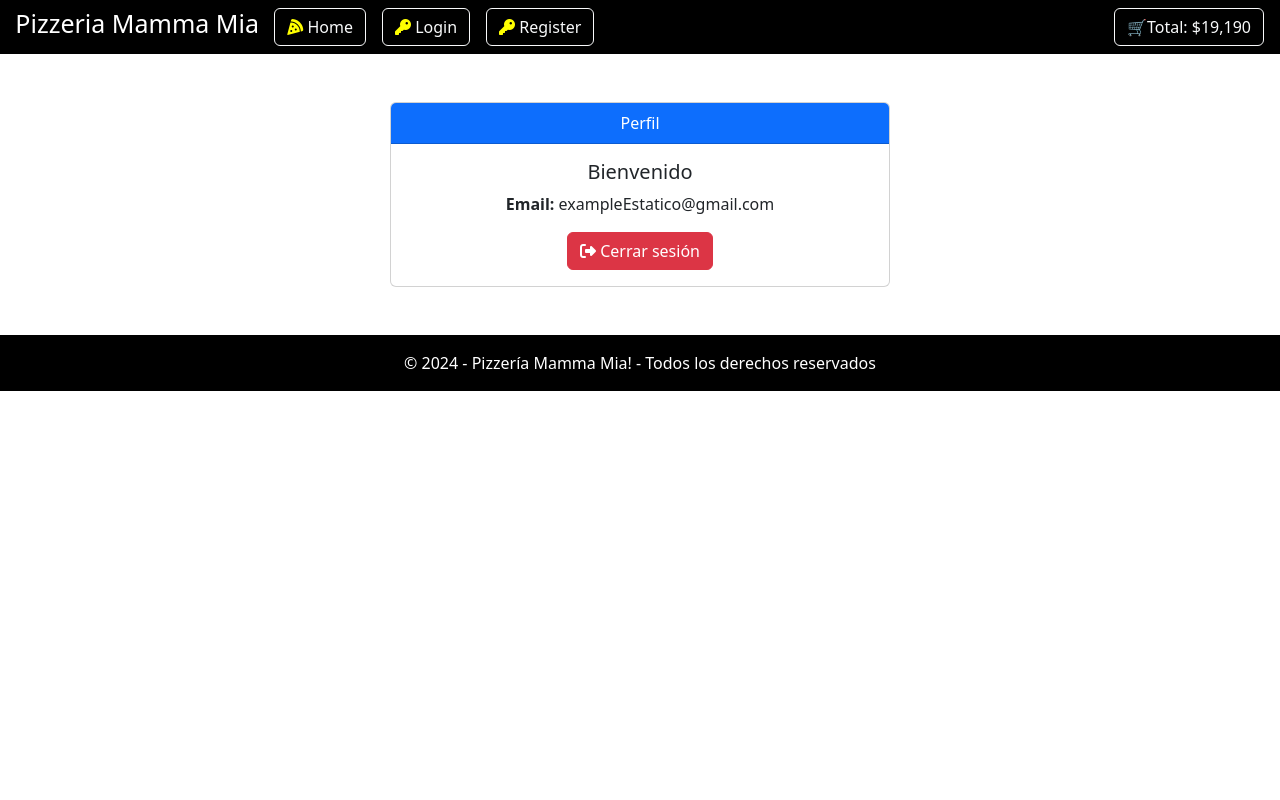
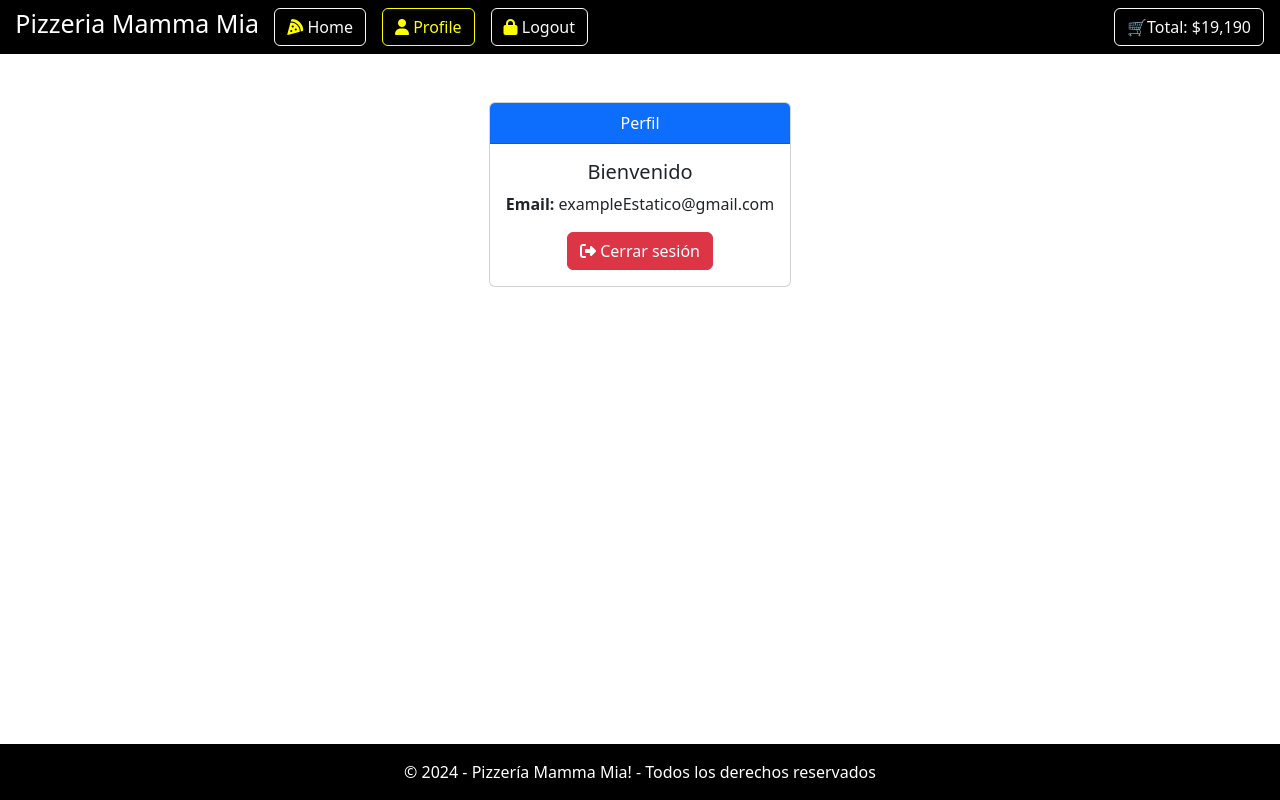
Before and after one commit to WwIiNnEeRrDd/Pizzeria-React-hito8-final, a React (Vite) app: page /profile in a window 1280 px wide. Built offline with nearby package versions, Linux system fonts and the light colour scheme.

Commit message:
hito 7 useParams, useNavigate y rutas protegidas

```diff
--- a/src/App.jsx
+++ b/src/App.jsx
@@ -10,11 +10,13 @@ import NotFound from './pages/NotFound';
 import { Route, Routes } from 'react-router-dom';
 import Profile from './pages/Profile';
 import { CartProvider } from './context/CartContext';
+import { UserProvider } from './context/UserContext';
 
 function App() {
 
   return (
     <>
+      <UserProvider>
         <CartProvider>
           <Navbar></Navbar>
           <Routes>
@@ -22,12 +24,13 @@ function App() {
             <Route path='/cart' element={<Cart></Cart>}></Route>
             <Route path='/login' element={<Login></Login>}></Route>
             <Route path='/register' element={<Register></Register>}></Route>
-          <Route path='/pizza/p001' element={<Pizza></Pizza>}></Route>
+            <Route path='/pizza/:id' element={<Pizza></Pizza>}></Route>
             <Route path='/profile' element={<Profile></Profile>}></Route>
             <Route path='*' element={<NotFound></NotFound>}></Route>
           </Routes>
           <Footer></Footer>
         </CartProvider>
+      </UserProvider>
     </>
   )
 }
--- a/src/assets/styles.css
+++ b/src/assets/styles.css
@@ -1,3 +1,9 @@
+#root {
+    display: flex;
+    flex-direction: column;
+    min-height: 100vh;
+}
+
 .header{
     background-image: linear-gradient(
       rgba(0, 0, 0, 0.5), /* Capa negra con opacidad */
@@ -21,7 +27,12 @@
 .navbar{
     background-color: black;
     color: white;
+}
 
+.navbar .press {
+    background-color: black;
+    color: yellow;
+    border-color: yellow;
 }
 
 .navbar i{
@@ -58,9 +69,11 @@
     object-fit: cover;
 }
 
-.footer{
+.footer {
     background-color: black;
     color: white;
+    margin-top: auto;
+    text-align: center;
 }
 
 .form-container {
--- a/src/components/CardPizza.jsx
+++ b/src/components/CardPizza.jsx
@@ -2,10 +2,12 @@ import React, { useContext } from 'react'
 import { Button, Card, ListGroup } from 'react-bootstrap'
 import { formatter } from '../utils/formatter'
 import { CartContext } from '../context/CartContext';
+import { useNavigate } from 'react-router-dom';
 
 const CardPizza = (props) => {
 
     const { addToCart } = useContext(CartContext);
+    const navigate = useNavigate();
 
     const handleAddProducts = () => {
         addToCart({
@@ -13,7 +15,11 @@ const CardPizza = (props) => {
             name: props.name,
             price: props.price,
             img: props.img
-          });
+        });
+    }
+
+    const handlePizzaDetails = () => {
+        navigate(`/pizza/${props.id}`);
     }
 
   return (
@@ -32,7 +38,7 @@ const CardPizza = (props) => {
                 <h1 className='fs-4 text-center'>Precio: ${formatter(props.price)}</h1>
             </Card.Body>
             <Card.Body className='d-flex justify-content-evenly pt-0'>
-                <Button variant="light border-black">Ver más <i className="fa-solid fa-eye"></i></Button>
+                <Button variant="light border-black" onClick={handlePizzaDetails}>Ver más <i className="fa-solid fa-eye"></i></Button>
                 <Button variant="dark" onClick={handleAddProducts}>Añadir 🛒</Button>
             </Card.Body>
         </Card>
--- a/src/components/Navbar.jsx
+++ b/src/components/Navbar.jsx
@@ -2,56 +2,67 @@ import React, { useContext } from 'react'
 
 import '../assets/styles.css';
 import 'bootstrap/dist/css/bootstrap.min.css';
-import { Link } from 'react-router-dom';
 import { CartContext } from '../context/CartContext';
+import { NavLink } from 'react-router-dom';
+import { UserContext } from '../context/UserContext';
+import { Button } from 'react-bootstrap';
 
 const Navbar = () => {
+    const { calculateTotal } = useContext(CartContext);
+    const { logout, userToken } = useContext(UserContext);
 
- const { calculateTotal } = useContext(CartContext);
-
- const token = false;
+    const css = ({ isActive }) => `btn btn-outline-light me-3 ${isActive ? 'press' : ''}`
 
     return (
-    <div className='navbar'>
-        <div className='menu'>
+      <div className="navbar">
+        <div className="menu">
           <h2>Pizzeria Mamma Mia</h2>
-            <Link to="/" className="btn btn-outline-light me-3">
-                <i className="fa-solid fa-pizza-slice "></i> Home
-            </Link>
-            {token ?
-            (
+          <NavLink
+            to="/"
+            className={css}
+          >
+            <i className="fa-solid fa-pizza-slice"></i> Home
+          </NavLink>
+
+          {userToken ? (
             <>
-                    <Link to="/profile" className="btn btn-outline-light me-3">
+                <NavLink
+                    to="/profile"
+                    className={css}
+                >
                     <i className="fa-solid fa-user"></i> Profile
-                    </Link>
-                    <Link className="btn btn-outline-light me-3">
+                </NavLink>
+                <Button variant="outline-light" onClick={logout}>
                     <i className="fa-solid fa-lock"></i> Logout
-                    </Link>
+                </Button>
             </>
-            ) :
-            (
+          ) : (
             <>
-                    <Link to="/login" className="btn btn-outline-light me-3">
+              <NavLink
+                to="/login"
+                className={css}
+              >
                 <i className="fa-solid fa-key"></i> Login
-                    </Link>
-                    <Link to="/register" className="btn btn-outline-light me-3">
+              </NavLink>
+              <NavLink
+                to="/register"
+                className={css}
+              >
                 <i className="fa-solid fa-key"></i> Register
-                    </Link>
+              </NavLink>
             </>
           )}
+        </div>
+        <div className="carrito">
+          <NavLink
+            to="/cart"
+            className={css}
+          >
+            🛒Total: ${calculateTotal() || 0}
+          </NavLink>
+        </div>
+      </div>
+    );
+  };
 
-
-
-        </div>
-        <div className='carrito'>
-            <Link to="/cart" className="btn btn-outline-light me-3">
-                🛒Total: ${calculateTotal() || 0}
-            </Link>
-        </div>
-
-
-    </div>
-  )
-}
-
-export default Navbar
+  export default Navbar;
--- a/src/context/CartContext.jsx
+++ b/src/context/CartContext.jsx
@@ -57,7 +57,6 @@ export const CartProvider = ({ children }) => {
         });
     };
 
-
     const values = {
         handleAddCount,
         handleRestCount,
--- /dev/null
+++ b/src/context/UserContext.jsx
@@ -0,0 +1,24 @@
+import { createContext, useState } from "react"
+
+export const UserContext = createContext()
+
+export const UserProvider = ({ children }) => {
+
+    const [userToken, setUserToken] = useState(true);
+
+    const logout = () => {
+        setUserToken(false);
+    }
+
+    const values = {
+        userToken,
+        logout
+    }
+
+    return(
+        <UserContext.Provider value={values}>
+            {children}
+        </UserContext.Provider>
+    )
+
+}
--- a/src/pages/Cart.jsx
+++ b/src/pages/Cart.jsx
@@ -3,10 +3,12 @@ import { Container, Row, Col, Button } from "react-bootstrap";
 import { pizzaCart } from '../utils/pizzas.js'
 import { formatter } from '../utils/formatter.js'
 import { CartContext } from "../context/CartContext.jsx";
+import { UserContext } from "../context/UserContext.jsx";
 
 const Cart = () => {
 
   const { pizzaCartTotal, handleAddCount, handleRestCount, calculateTotal } = useContext(CartContext);
+  const { userToken } = useContext(UserContext);
 
   return (
     <Container className="mt-4">
@@ -70,7 +72,7 @@ const Cart = () => {
 
       <Row>
         <Col>
-          <Button variant="dark" size="lg" className="mb-4">
+          <Button variant="dark" size="lg" className={`mb-4 ${userToken && pizzaCartTotal.length > 0 ? '' : 'disabled'}`}>
             Pagar
           </Button>
         </Col>
--- a/src/pages/Login.jsx
+++ b/src/pages/Login.jsx
@@ -1,7 +1,18 @@
-import React, { useState } from 'react'
+import React, { useContext, useEffect, useState } from 'react'
 import { Button, Form } from 'react-bootstrap';
+import { useNavigate } from 'react-router-dom';
+import { UserContext } from '../context/UserContext';
 
 const Login = () => {
+
+    const { userToken } = useContext(UserContext);
+    const navigate = useNavigate();
+
+    useEffect(() => {
+        if(userToken){
+            navigate(`/`);
+          }
+    }, [userToken, navigate])
 
     const [email, setEmail] = useState('');
     const [password, setPassword] = useState('');
--- a/src/pages/Pizza.jsx
+++ b/src/pages/Pizza.jsx
@@ -1,7 +1,10 @@
 import React, { useEffect, useState } from 'react'
 import { Button, Col, Container, Row } from 'react-bootstrap';
+import { useParams } from 'react-router-dom';
 
 const Pizza = () => {
+
+    const {id} = useParams();
 
     const [pizza, setPizza] = useState({
         name: "",
@@ -13,7 +16,7 @@ const Pizza = () => {
 
     useEffect(() => {
       async function getData() {
-        const res = await fetch('http://localhost:5000/api/pizzas/p001');
+        const res = await fetch(`http://localhost:5000/api/pizzas/${id}`);
         const data = await res.json();
 
         setPizza(data)
@@ -23,6 +26,8 @@ const Pizza = () => {
       getData();
 
     },[])
+
+
 
 return (
     <Container className="my-5">
--- a/src/pages/Profile.jsx
+++ b/src/pages/Profile.jsx
@@ -1,8 +1,22 @@
-import React from "react";
+import React, { useContext, useEffect } from "react";
 import Button from "react-bootstrap/Button";
 import Card from "react-bootstrap/Card";
+import { UserContext } from "../context/UserContext";
+import { useNavigate } from "react-router-dom";
 
 function Profile() {
+
+  const { userToken } = useContext(UserContext);
+  const navigate = useNavigate();
+
+    useEffect(() => {
+      if(!userToken){
+        navigate(`/login`);
+      }
+
+    }, [userToken, navigate])
+
+
   return (
     <Card className="text-center mx-auto mt-5 mb-5" style={{ maxWidth: "500px" }}>
       <Card.Header className="bg-primary text-white">Perfil</Card.Header>
--- a/src/pages/Register.jsx
+++ b/src/pages/Register.jsx
@@ -1,8 +1,19 @@
-import React, { useState } from 'react'
+import React, { useContext, useEffect, useState } from 'react'
 import { Button, Form } from 'react-bootstrap'
 import '../assets/styles.css';
+import { useNavigate } from 'react-router-dom';
+import { UserContext } from '../context/UserContext';
 
 const Register = () => {
+
+    const { userToken } = useContext(UserContext);
+    const navigate = useNavigate();
+
+    useEffect(() => {
+        if(userToken){
+            navigate(`/`);
+          }
+    }, [userToken, navigate])
 
     const [email, setEmail] = useState('');
     const [password, setPassword] = useState('');
```
Lines whose indentation alone changed are shown as unchanged.
